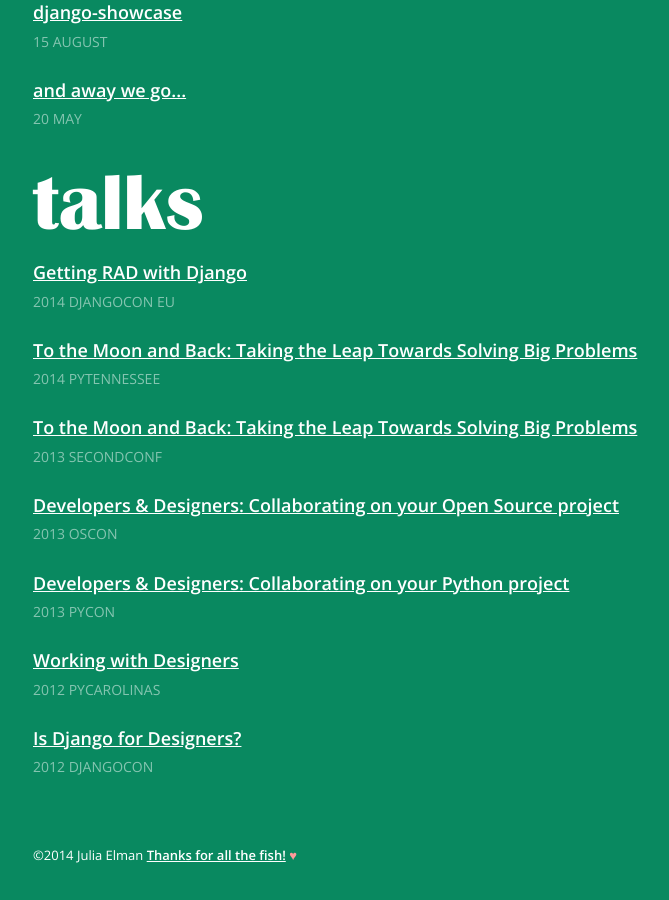
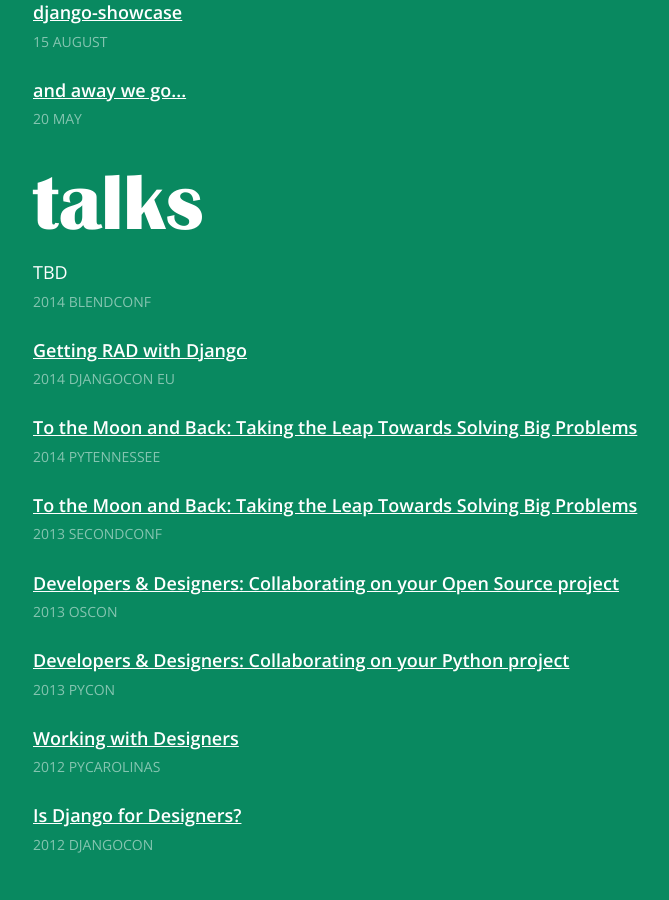
Before and after one commit to juliaelman/juliaelman.github.io, a Jekyll site: the page built from index.html, in a window 1280 px wide and 900 px high, scrolled down 2339 px. Shown: the whole window, without its empty margins (257-926 px from the left). Built offline with Jekyll 4.4.1, drawn with Linux system fonts in a browser that asks for light colours; some web fonts are replaced; Markdown is read by kramdown in place of the engine named in the settings; before the commit the page ends 3211 px from its top, so only the background shows below that.

Commit message:
Adding BlendConf 2014 to talks list.

```diff
--- a/index.html
+++ b/index.html
@@ -63,6 +63,12 @@
 	<h2>talks</h2>
 	<article>
 		<p>
+			TBD
+		</p>
+		<p class="time">2014 BlendConf</p>
+	</article>
+	<article>
+		<p>
 			<a href="http://2014.djangocon.eu/talks/#talk_25">
 			  Getting RAD with Django
 			</a>
```
